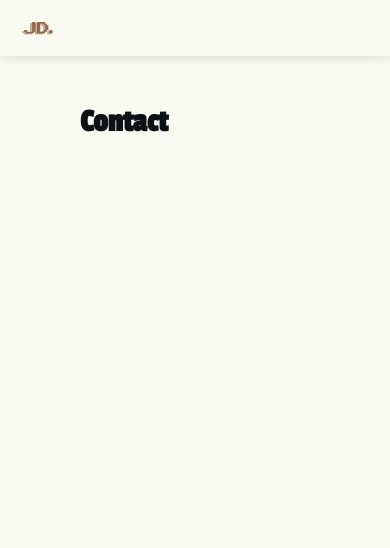
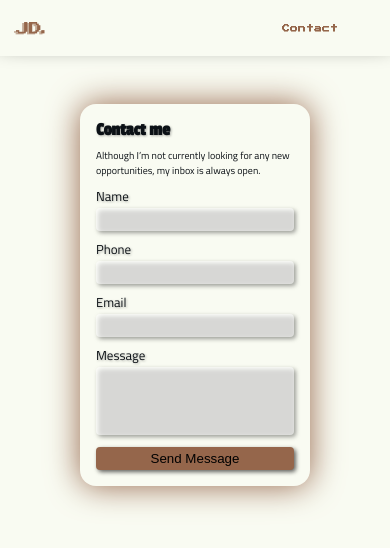
Before and after one commit to Therealjustindude/JD_portfolio, a SvelteKit app: page /contact in a window 390 px wide. Shown: the top 548 px of the page. Built offline with nearby package versions, Linux system fonts and the light colour scheme; some icons are missing; a web font is replaced by a local one.

Commit message:
added contact route when on mobile screens

```diff
--- a/src/components/NavigationBar.svelte
+++ b/src/components/NavigationBar.svelte
@@ -6,6 +6,7 @@
 <nav id="nav-container">
 	<Logo />
 	<div id="link-container">
+		<a id="contact-link" href="/contact">Contact</a>
 		<ThemeToggle />
 	</div>
 </nav>
@@ -23,6 +24,7 @@
 		left: 0;
 		right: 0;
 		box-shadow: 0px -16px 24px black;
+		z-index: 1;
 	}
 
 	#link-container {
@@ -30,17 +32,27 @@
     align-items: center;
 	}
 
-	/* When the browser is below 740px */
-	@media screen and (min-width: 740px) {
-		#nav-container {
-			padding: 8px 64px 8px 64px;
-		}
+	#contact-link {
+		display: none;
 	}
 
-	/* When the browser is below 415px */
-	@media screen and (max-width: 415px) {
+	/* When the browser is below 420px */
+	@media screen and (max-width: 420px) {
 		#nav-container {
-			padding: 8px 24px 8px 24px;
+			padding: 8px 16px 8px 16px;
+		}
+		#contact-link {
+			display: flex;
+			font-family: 'Press Start 2P', cursive;
+			font-size: 8px;
+			text-decoration: none;
+			color: var(--theme-palette-primary);
+			filter: drop-shadow(0px 1px 0.5px var(--theme-palette-secondary));
+			transition: 0.3s;
+		}
+		#contact-link:hover {
+			color: var(--theme-palette-accent);
+			font-size: 9px;
 		}
 	}
 
--- a/src/routes/contact/+page.svelte
+++ b/src/routes/contact/+page.svelte
@@ -1 +1,88 @@
-<h1>Contact</h1>
+<script>
+	import { elasticIn } from "svelte/easing";
+	import { fly } from 'svelte/transition'
+</script>
+
+<div id="form-container">
+	<form id="contact-form-page" transition:fly={{duration: 100, opacity: 0, easing: elasticIn, x: 50, y: 0 }}>
+		<h1>Contact me</h1>
+		<p>Although I’m not currently looking for any new opportunities, my inbox is always open.</p>
+		<div class="one-col">
+			<label for="name-input-cp">Name</label>
+			<input id="name-input-cp"/>
+		</div>
+		<div class="one-col">
+			<label for="phone-input-cp">Phone</label>
+			<input id="phone-input-cp"/>
+		</div>
+		<div class="one-col">
+			<label for="email-input-cp">Email</label>
+			<input id="email-input-cp"/>
+		</div>
+		<div class="one-col">
+			<label for="msg-input-cp">Message</label>
+			<textarea rows="4" cols="1" id="msg-input-cp"/>
+		</div>
+		<button>Send Message</button>
+	</form>
+</div>
+
+<style>
+	h1 {
+		font-size: large;
+		filter: drop-shadow(1px 1px 0.85px rgba(7, 7, 7, 0.3));
+	}
+	p {
+		font-size: x-small;
+	}
+	input, textarea {
+		border-radius: 4px;
+		padding: 4px 8px;
+    border: none;
+		filter: drop-shadow(2px 2px 2px rgba(7, 7, 7, 0.633));
+		background-color: rgba(255, 255, 255, 0.6);
+	}
+	input:focus, textarea:focus {
+		outline: 1px solid var(--theme-palette-accent);
+		filter: drop-shadow(2px 3px 0.5px rgba(7, 7, 7, 0.633));
+	}
+	textarea {
+		resize: none;
+	}
+	label {
+		font-size: small;
+		margin-bottom: 2px;
+		filter: drop-shadow(1px 1px 0.85px rgba(7, 7, 7, 0.3));
+	}
+	button {
+		border: none;
+		border-radius: 4px;
+    filter: drop-shadow(2px 2px 2px rgba(7, 7, 7, 0.633));
+		background-color: var(--theme-palette-primary);
+		padding: 4px 8px;
+		margin-top: 4px;
+	}
+	button:hover {
+		background-color: var(--theme-palette-accent);
+		filter: drop-shadow(2px 3px 0.5px rgba(7, 7, 7, 0.633));
+	}
+	#contact-form-page {
+		display: grid;
+		grid-row-gap: 8px;
+	}
+	#form-container {
+		border-radius: 16px;
+    padding: 16px;
+  	box-shadow: 0 0 32px var(--theme-palette-primary);
+	}
+	.one-col {
+		display: flex;
+		flex-direction: column;
+	}
+	/* When the browser is above 420px */
+	@media screen and (min-width: 421px) {
+		#contact-form-page {
+			display: none;
+		}
+	}
+</style>
```
